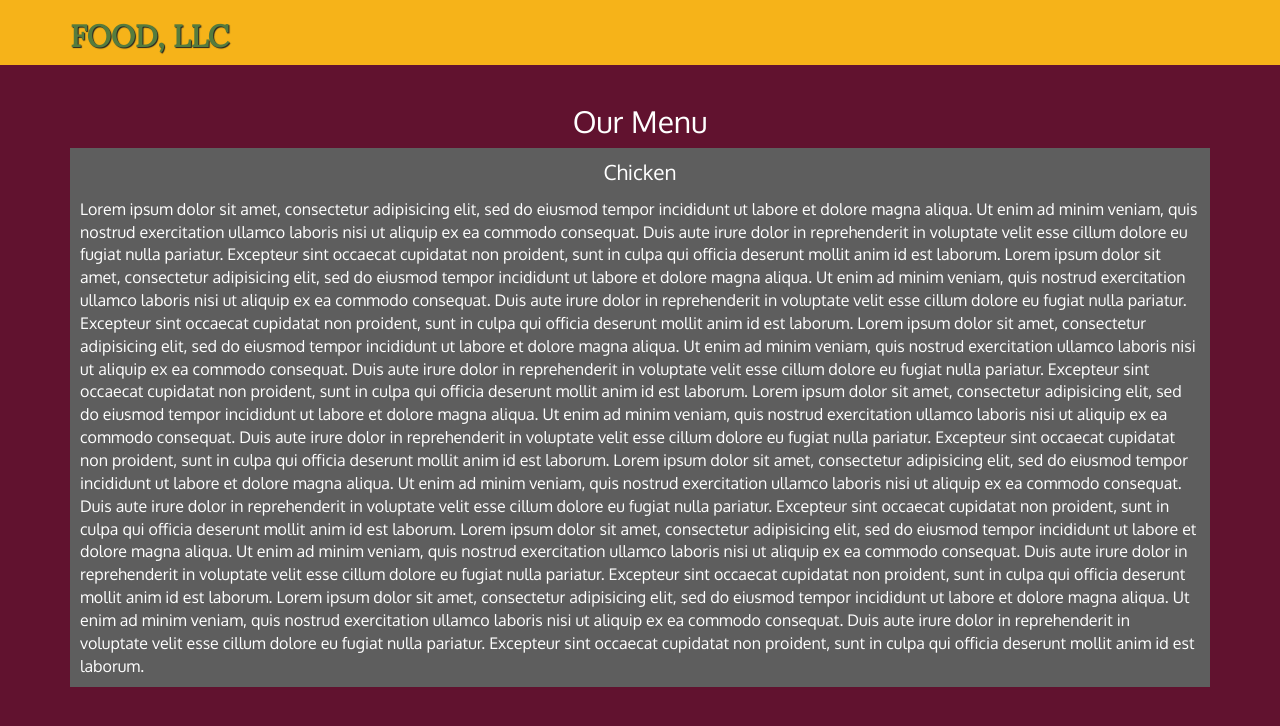
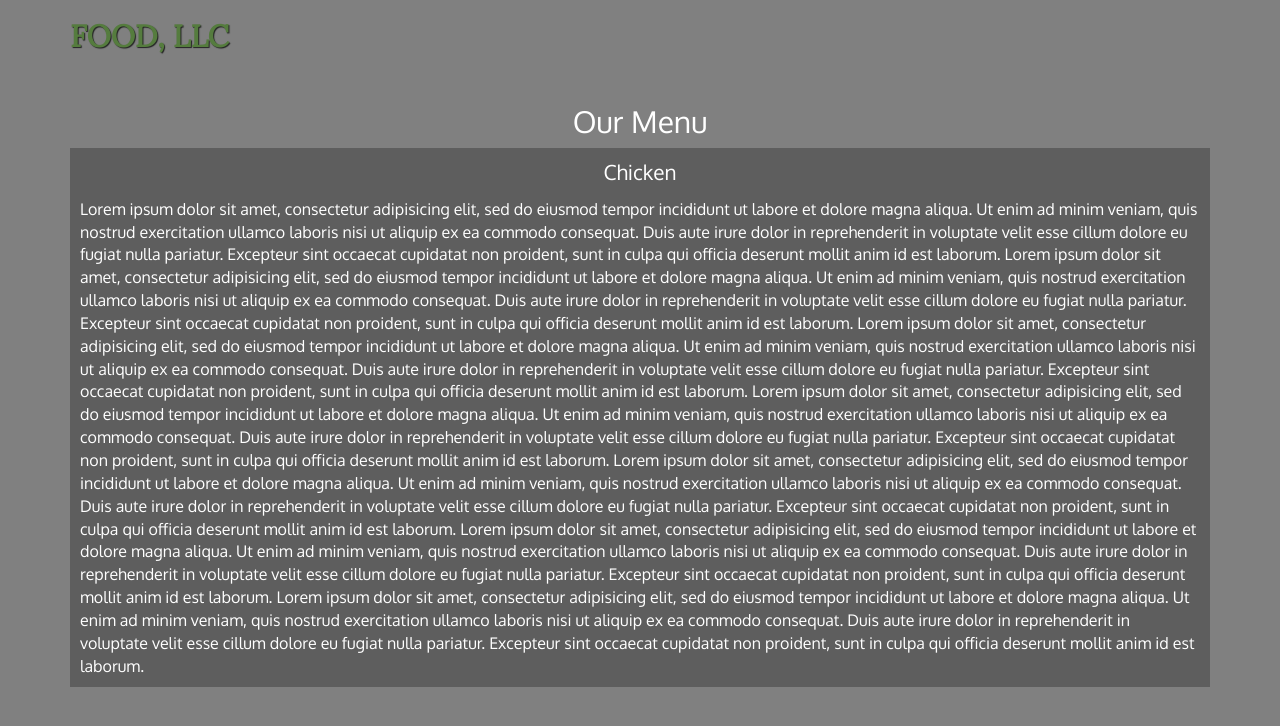
Before and after one commit to gaurav9354/Assignment-3, a plain HTML site: page index.html in a window 1280 px wide. Drawn offline with nearby package versions, Linux system fonts and the light colour scheme; a script that the page names is missing.

Commit message:
Update style.css

```diff
--- a/css/style.css
+++ b/css/style.css
@@ -1,13 +1,13 @@
 body {
     font-size: 16px;
     color: #fff;
-    background-color: #61122f;
+    background-color: grey;
     font-family: 'Oxygen', sans-serif;
 }
 
 /** HEADER **/
 #header-nav {
-    background-color: #f6b319;
+    background-color: grey;
     border-radius: 0;
     border: 0;
 }
```
